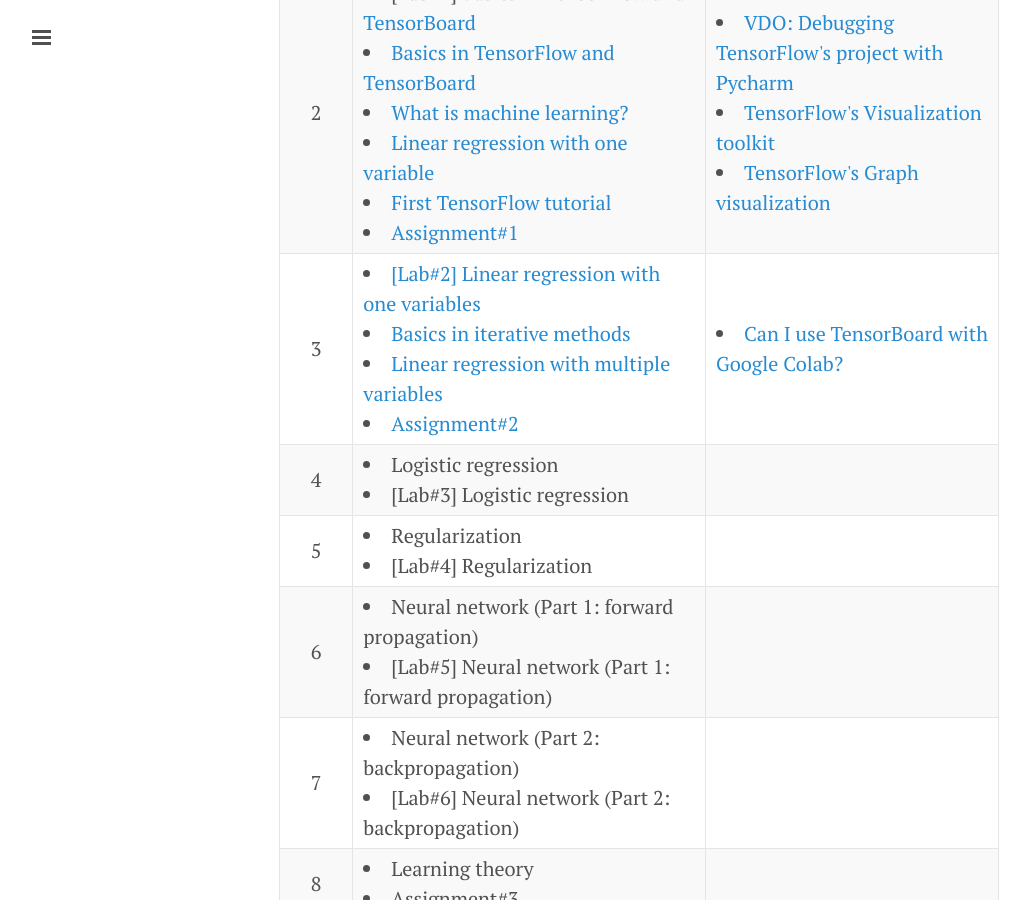
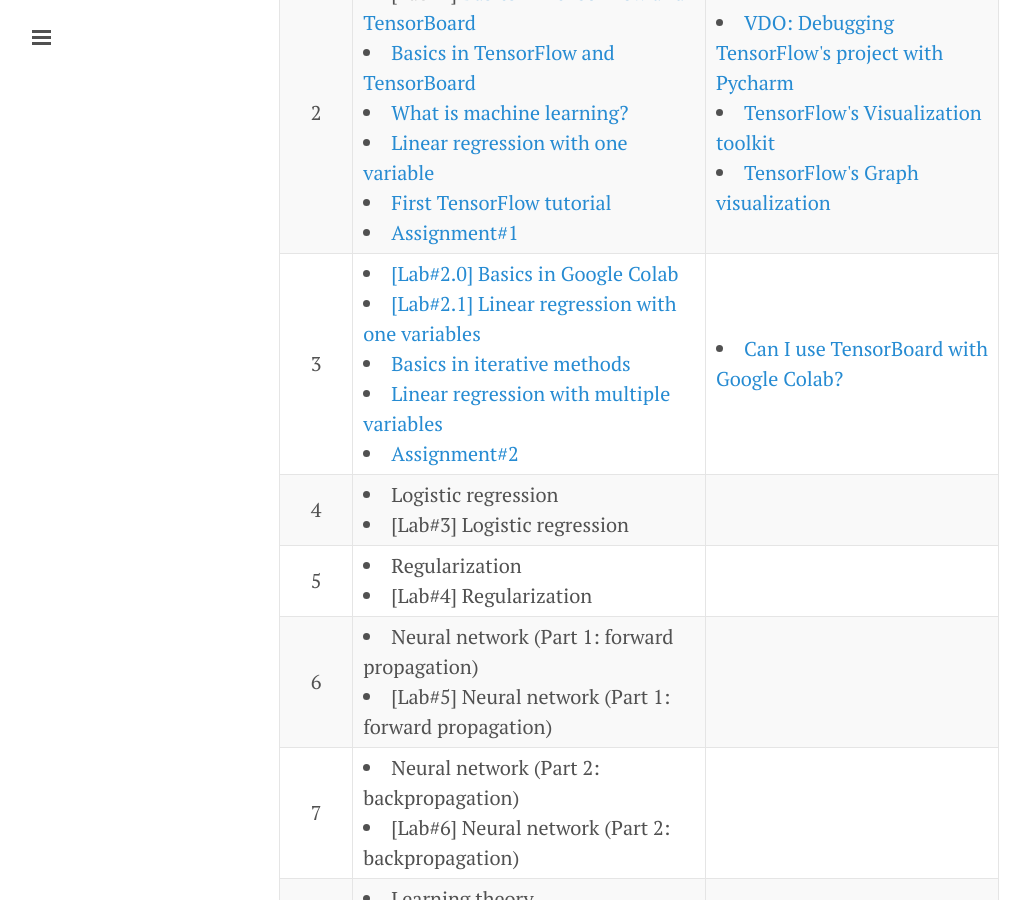
Before and after one commit to xlives/xlives.github.io, a Jekyll site: the page built from courses.markdown, in a window 1280 px wide and 900 px high, scrolled down 860 px. Shown: the whole window, without its empty margins (1-1031 px from the left). Built offline with Jekyll 4.4.1, drawn with Linux system fonts in a browser that asks for light colours.

Commit message:
Update courses.markdown

```diff
--- a/courses.markdown
+++ b/courses.markdown
@@ -52,7 +52,8 @@ Present
   <tr>
     <td align='center'>3</td>
     <td>
-       <li> <a href='https://drive.google.com/open?id=1_WRPC8UT6-EP1_PuiBFaXLqzoScdqsmW'>[Lab#2] Linear regression with one variables</a> </li>
+       <li> <a href='https://drive.google.com/open?id=1xriGqi77yIBrJSuR_I9Yyo2P9TZbl1Cv'>[Lab#2.0] Basics in Google Colab</a> </li>
+       <li> <a href='https://drive.google.com/open?id=1_WRPC8UT6-EP1_PuiBFaXLqzoScdqsmW'>[Lab#2.1] Linear regression with one variables</a> </li>
        <li> <a href='https://drive.google.com/open?id=1zJ2QAxdArMUV77tQuynOPp-WIQ24GLBV'>Basics in iterative methods</a> </li>
        <li> <a href='https://drive.google.com/open?id=1cHlyXmAkZPueM_8LTFBYlXznYpECdoS7'>Linear regression with multiple variables</a> </li>
        <li> <a href='https://drive.google.com/open?id=1_4Jk9YLgMIdoDqDRFdsSFdbMrm3YZWUs'>Assignment#2</a> </li></td>
```
